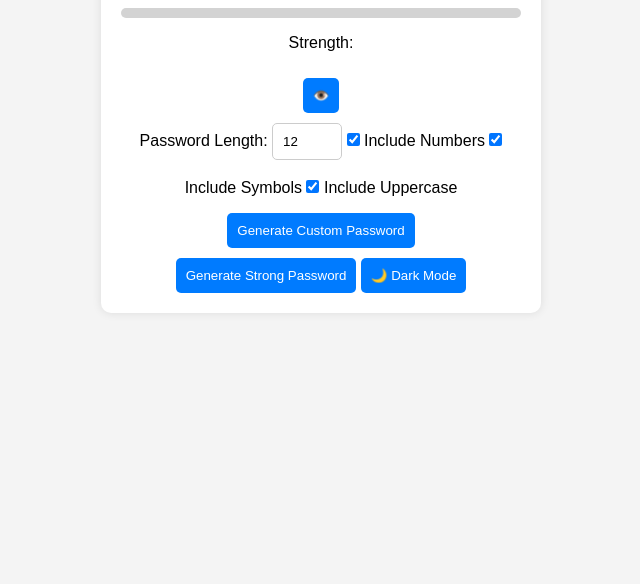
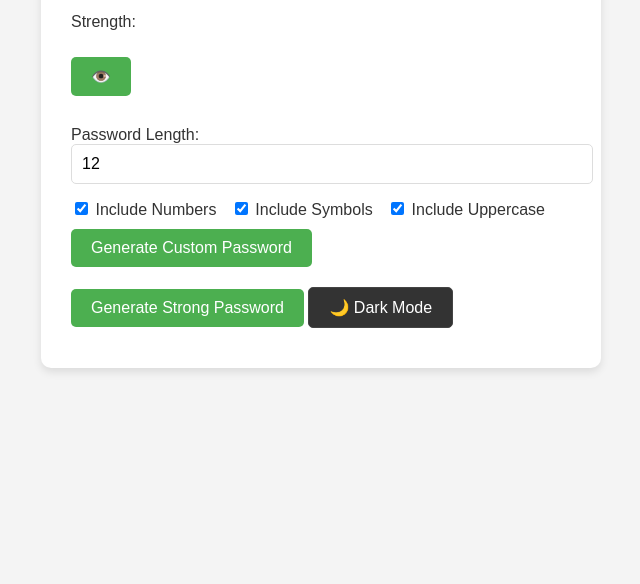
Before and after one commit to InfosecSamurai/password-strength-analyzer, a plain HTML site: page index.html in a window 1280 px wide. Shown: the part 216-800 px from the top of the page, without its empty margins (319-959 px from the left). Drawn offline with Linux system fonts and the light colour scheme.

Commit message:
style.css

```diff
--- a/style.css
+++ b/style.css
@@ -1,65 +1,95 @@
 body {
     font-family: Arial, sans-serif;
-    text-align: center;
     background-color: #f4f4f4;
-    margin: 0;
+    color: #333;
     padding: 20px;
+    transition: background-color 0.3s, color 0.3s;
+}
+
+body.dark-mode {
+    background-color: #1e1e1e;
+    color: #ffffff;
 }
 
 .container {
-    max-width: 400px;
-    background: white;
-    padding: 20px;
+    max-width: 500px;
+    margin: 0 auto;
+    background-color: #ffffff;
+    padding: 30px;
     border-radius: 10px;
-    box-shadow: 0 0 10px rgba(0, 0, 0, 0.1);
-    margin: auto;
+    box-shadow: 0 4px 8px rgba(0, 0, 0, 0.1);
 }
 
-.password-container {
-    display: flex;
-    align-items: center;
-    justify-content: space-between;
-}
-
-input {
-    flex-grow: 1;
+input[type="password"], input[type="number"] {
+    width: 100%;
     padding: 10px;
-    margin: 10px 0;
-    border: 1px solid #ccc;
+    margin-bottom: 15px;
+    border: 1px solid #ddd;
     border-radius: 5px;
+    font-size: 16px;
 }
 
 button {
-    padding: 10px;
+    background-color: #4CAF50;
+    color: white;
+    padding: 10px 20px;
     border: none;
-    background: #007BFF;
+    border-radius: 5px;
+    cursor: pointer;
+    font-size: 16px;
+    margin: 10px 0;
+}
+
+button:hover {
+    background-color: #45a049;
+}
+
+button.dark-mode-toggle {
+    background-color: #333;
     color: white;
-    cursor: pointer;
+    border: 1px solid #444;
+}
+
+button.dark-mode-toggle:hover {
+    background-color: #555;
+}
+
+.strength-meter {
+    height: 10px;
+    width: 100%;
+    background-color: #ddd;
     border-radius: 5px;
     margin-top: 10px;
 }
 
-button:hover {
-    background: #0056b3;
-}
-
 #strength-meter {
-    height: 10px;
-    width: 100%;
-    background: lightgray;
-    margin-top: 10px;
+    height: 100%;
+    width: 0;
     border-radius: 5px;
-    transition: background 0.5s ease-in-out;
+    transition: width 0.3s;
 }
 
 .weak {
-    background: red !important;
+    background-color: #f44336;
 }
 
 .medium {
-    background: orange !important;
+    background-color: #ff9800;
 }
 
 .strong {
-    background: green !important;
+    background-color: #4caf50;
 }
+
+.password-settings {
+    margin-top: 20px;
+}
+
+.password-settings label {
+    margin-right: 10px;
+}
+
+#recommendations {
+    font-size: 14px;
+    margin-top: 10px;
+}
```
